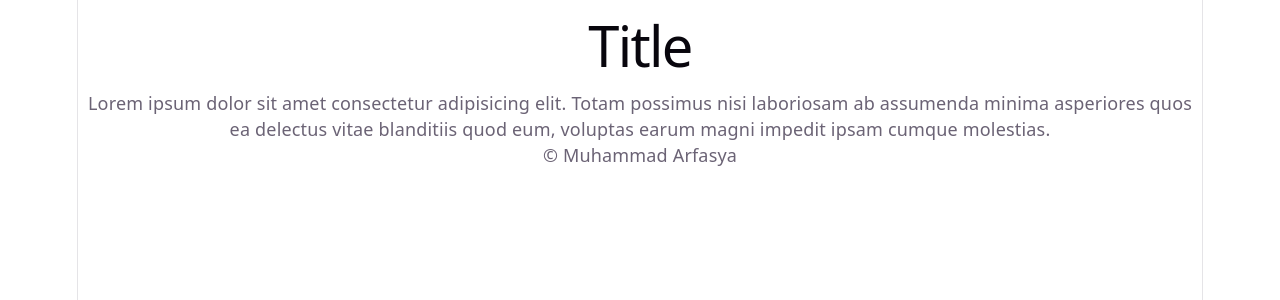
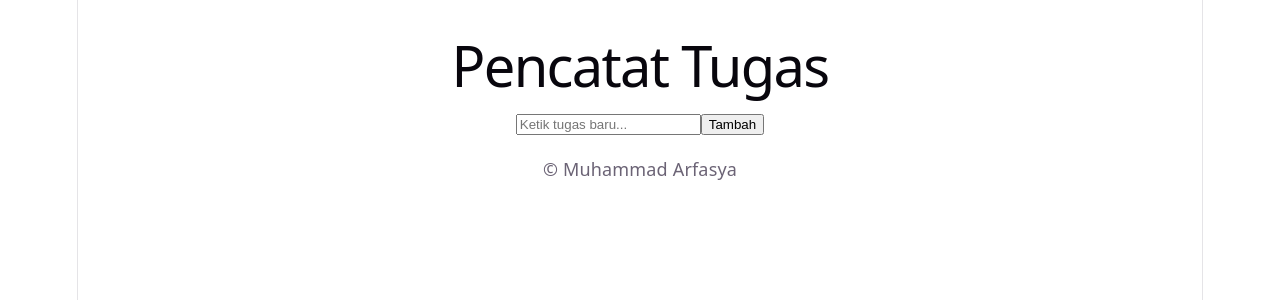
Before and after one commit to arfasyarespati-sudo/project-fullstack-fund, a React (Vite) app in the folder MyWebsite/react/my-react-app/: page / in a window 1280 px wide. Shown: the top 300 px of the page. Built offline with nearby package versions, Linux system fonts and the light colour scheme.

Commit message:
ui 'personal task todo-list'

```diff
--- a/MyWebsite/react/my-react-app/src/App.jsx
+++ b/MyWebsite/react/my-react-app/src/App.jsx
@@ -6,9 +6,19 @@ function App() {
 
   return(
     <>
+    <div style={{ padding: '20px', fontFamily: 'sans-serif' }}>
 
-    <Header></Header>
-    <Paragraph></Paragraph>
+      {/* 2. TANTANGAN: Panggil komponen Header yang sudah diimpor tadi di sini */}
+      <Header />
+
+      {/* Ini adalah form input utama kita sementara */}
+      <div style={{ marginTop: '20px' }}>
+        <input type="text" placeholder="Ketik tugas baru..." />
+        <button>Tambah</button>
+      </div>
+
+    </div>
+
     <Footer></Footer>
     </>
   );
--- /dev/null
+++ b/MyWebsite/react/my-react-app/src/Footer.css
@@ -0,0 +1,6 @@
+.main-footer {
+  background-color: #333;
+  color: white;
+  padding: 10px;
+  text-align: center;
+}
--- a/MyWebsite/react/my-react-app/src/Footer.jsx
+++ b/MyWebsite/react/my-react-app/src/Footer.jsx
@@ -1,3 +1,4 @@
+import './Footer.css';
 
 function Footer() {
 
--- a/MyWebsite/react/my-react-app/src/Header.jsx
+++ b/MyWebsite/react/my-react-app/src/Header.jsx
@@ -3,7 +3,7 @@ function Header(){
 
    return(
      <header>
-        <h1>Title</h1>
+        <h1>Pencatat Tugas</h1>
      </header>
    );
 
```
